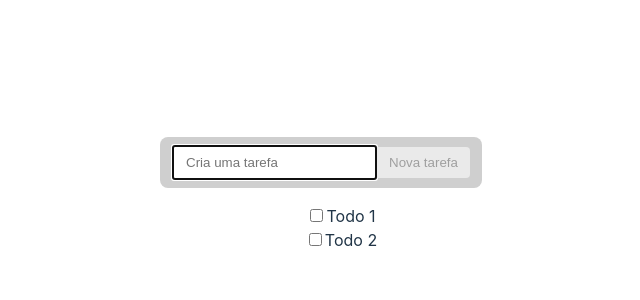
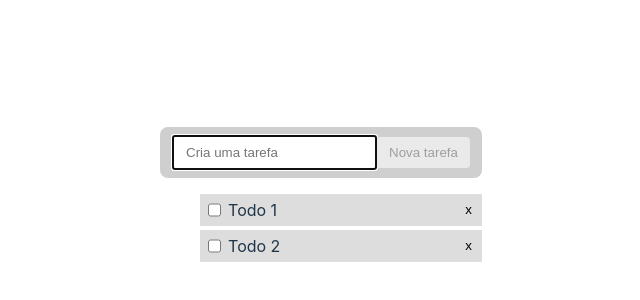
Before and after one commit to diegofranca92/todo-list-manager, a React (Vite) app: page / in a window 1280 px wide. Shown: the part 198-498 px from the top of the page, without its empty margins (319-959 px from the left). Built offline with nearby package versions, Linux system fonts and the light colour scheme.

Commit message:
feat: add autofocus and remove button

```diff
--- a/src/App.tsx
+++ b/src/App.tsx
@@ -1,26 +1,7 @@
-import { useEffect, useState } from 'react'
 import './App.css'
 import TodoList from './TodoList'
 
 function App() {
-  const [todoInput, setTodoInput] = useState<string>('')
-  const [todoList, setTodoList] = useState<any[]>([])
-
-  useEffect(() => {
-    let inicialList = [
-      {
-        id: 'fdsfsd',
-        text: 'Todo 1',
-        done: false
-      },
-      {
-        id: 'fdgdg',
-        text: 'Todo 2',
-        done: false
-      }
-    ] as never
-    setTodoList(inicialList)
-  }, [])
 
   return (
     <main>
--- a/src/TodoList.tsx
+++ b/src/TodoList.tsx
@@ -1,27 +1,41 @@
-import { useEffect, useState } from 'react'
+import { useEffect, useRef, useState } from 'react'
 import './App.css'
 
 function TodoList() {
   const [todoInput, setTodoInput] = useState<string>('')
-  const [todoList, setTodoList] = useState<{
-    id: string
-    text: string
-    isDone: boolean
-  }[]>([])
+  // eslint-disable-next-line  @typescript-eslint/no-explicit-any
+  const inputTodo = useRef<any>(null)
+  const [todoList, setTodoList] = useState<
+    {
+      id: string
+      text: string
+      isDone: boolean
+    }[]
+  >([])
 
   function addTodo() {
     setTodoList(value => {
-      return [...value, {
-        id: Math.random().toString(),
-        text: todoInput,
-        isDone: false,
-      }]
+      return [
+        ...value,
+        {
+          id: Math.random().toString(),
+          text: todoInput,
+          isDone: false
+        }
+      ]
     })
+    setTodoInput('')
+    inputTodo.current.focus()
+  }
+
+  function removeTodo(id: string) {
+    const newList = todoList.filter(todoItem => todoItem.id !== id)
+    setTodoList(newList)
     setTodoInput('')
   }
 
   useEffect(() => {
-    let inicialList = [
+    const inicialList = [
       {
         id: 'fdsfsd',
         text: 'Todo 1',
@@ -40,19 +54,27 @@ function TodoList() {
     <main>
       <div className='input-box'>
         <input
+          ref={inputTodo}
           type='search'
           placeholder='Cria uma tarefa'
           value={todoInput}
           onChange={e => setTodoInput(e.target.value)}
           autoFocus
         />
-        <button disabled={!todoInput.length} onClick={addTodo}>Nova tarefa</button>
+        <button disabled={!todoInput.length} onClick={addTodo}>
+          Nova tarefa
+        </button>
       </div>
       <ul>
         {todoList.map(todoItem => (
           <li className='todo-item' key={todoItem.id}>
             <input id={todoItem.id} value={todoItem.text} type='checkbox' />
             <label htmlFor={todoItem.id}>{todoItem.text}</label>
+            <button
+              className='btn-remove'
+              onClick={() => removeTodo(todoItem.id)}>
+              x
+            </button>
           </li>
         ))}
       </ul>
--- a/src/index.css
+++ b/src/index.css
@@ -43,12 +43,40 @@
   color: #9f9f9f;
 }
 
-ul input[type=checkbox]:checked + .todo-item label{
-  text-decoration:line-through;
+ul input[type='checkbox']:checked + label {
+  text-decoration: line-through;
+  color: #9f9f9f;
+}
+
+label {
+  cursor: pointer;
+  flex: 1;
+  text-align: start;
+  margin-left: 4px;
+}
+
+.todo-item {
+  background-color: #dddddd;
+  margin: 4px 0;
+  display: flex;
+  justify-content: space-between;
+  padding: 4px;
+}
+
+.btn-remove {
+  border: none;
+  background-color: transparent;
+  padding: 4px 6px;
+}
+
+.btn-remove:hover {
+  background-color: #9f9f9f;
+  opacity: 0.5;
+  cursor: pointer;
 }
 
 ul li {
-  list-style-type:none;
+  list-style-type: none;
 }
 
 a {
```
